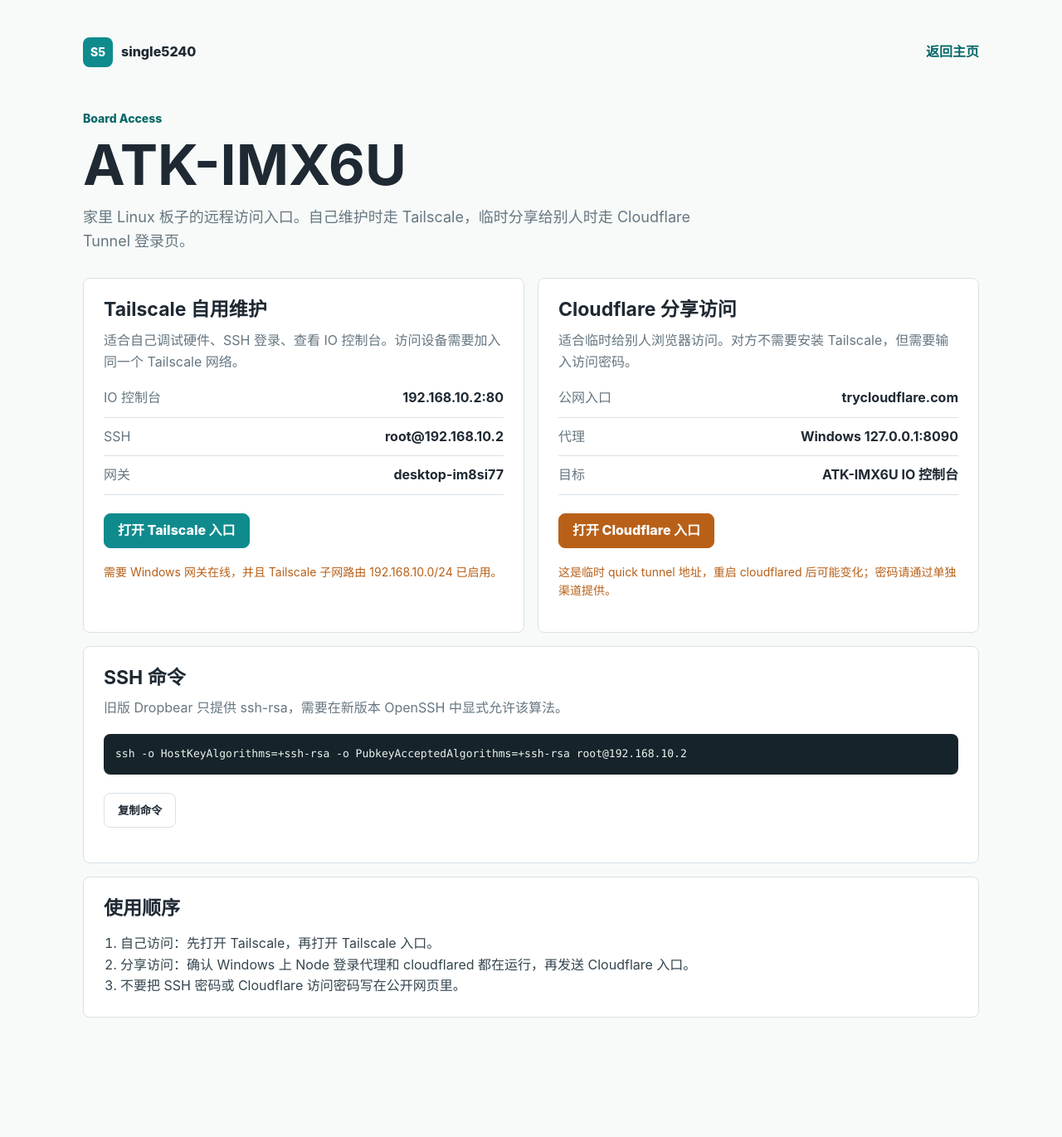
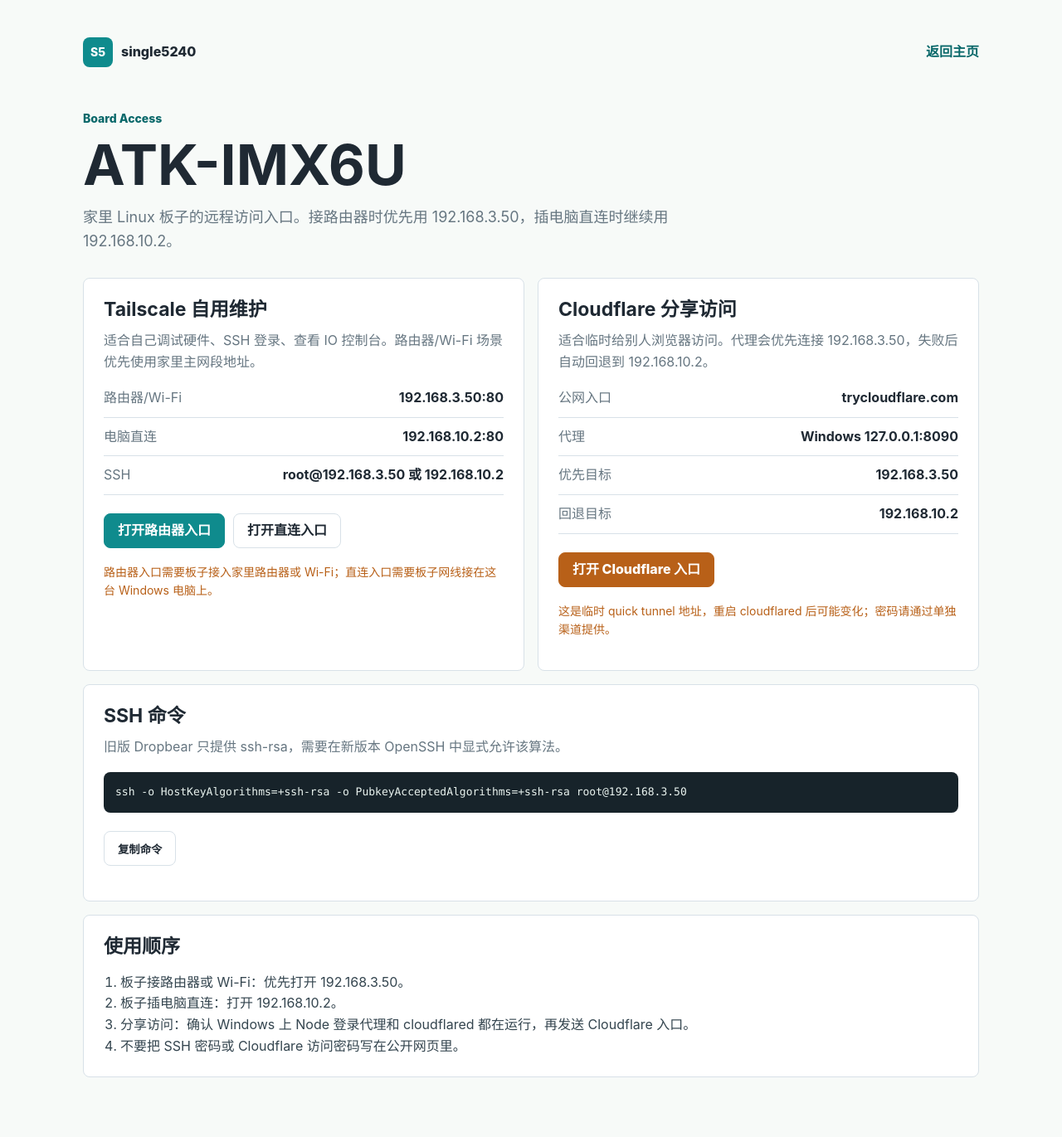
Before and after one commit to single5240/single5240.github.io, a Jekyll site: the page board.html, which Jekyll copies as it is, in a window 1280 px wide. Shown: the whole page at 83% size. Built offline with Jekyll 4.4.1, drawn with Linux system fonts in a browser that asks for light colours; before the commit the page ends 1299 px from its top, so only the background shows below that.

Commit message:
Document dual board network access

```diff
--- a/board.html
+++ b/board.html
@@ -242,31 +242,33 @@
       <section class="hero">
         <p class="eyebrow">Board Access</p>
         <h1>ATK-IMX6U</h1>
-        <p class="lead">家里 Linux 板子的远程访问入口。自己维护时走 Tailscale，临时分享给别人时走 Cloudflare Tunnel 登录页。</p>
+        <p class="lead">家里 Linux 板子的远程访问入口。接路由器时优先用 192.168.3.50，插电脑直连时继续用 192.168.10.2。</p>
       </section>
 
       <section class="grid" aria-label="板子访问入口">
         <article class="panel">
           <h2>Tailscale 自用维护</h2>
-          <p class="panel-copy">适合自己调试硬件、SSH 登录、查看 IO 控制台。访问设备需要加入同一个 Tailscale 网络。</p>
+          <p class="panel-copy">适合自己调试硬件、SSH 登录、查看 IO 控制台。路由器/Wi-Fi 场景优先使用家里主网段地址。</p>
           <ul class="status">
-            <li><span>IO 控制台</span><strong>192.168.10.2:80</strong></li>
-            <li><span>SSH</span><strong>root@192.168.10.2</strong></li>
-            <li><span>网关</span><strong>desktop-im8si77</strong></li>
+            <li><span>路由器/Wi-Fi</span><strong>192.168.3.50:80</strong></li>
+            <li><span>电脑直连</span><strong>192.168.10.2:80</strong></li>
+            <li><span>SSH</span><strong>root@192.168.3.50 或 192.168.10.2</strong></li>
           </ul>
           <div class="actions">
-            <a class="button primary" href="http://192.168.10.2/" target="_blank" rel="noreferrer">打开 Tailscale 入口</a>
+            <a class="button primary" href="http://192.168.3.50/" target="_blank" rel="noreferrer">打开路由器入口</a>
+            <a class="button" href="http://192.168.10.2/" target="_blank" rel="noreferrer">打开直连入口</a>
           </div>
-          <p class="note">需要 Windows 网关在线，并且 Tailscale 子网路由 192.168.10.0/24 已启用。</p>
+          <p class="note">路由器入口需要板子接入家里路由器或 Wi-Fi；直连入口需要板子网线接在这台 Windows 电脑上。</p>
         </article>
 
         <article class="panel">
           <h2>Cloudflare 分享访问</h2>
-          <p class="panel-copy">适合临时给别人浏览器访问。对方不需要安装 Tailscale，但需要输入访问密码。</p>
+          <p class="panel-copy">适合临时给别人浏览器访问。代理会优先连接 192.168.3.50，失败后自动回退到 192.168.10.2。</p>
           <ul class="status">
             <li><span>公网入口</span><strong>trycloudflare.com</strong></li>
             <li><span>代理</span><strong>Windows 127.0.0.1:8090</strong></li>
-            <li><span>目标</span><strong>ATK-IMX6U IO 控制台</strong></li>
+            <li><span>优先目标</span><strong>192.168.3.50</strong></li>
+            <li><span>回退目标</span><strong>192.168.10.2</strong></li>
           </ul>
           <div class="actions">
             <a class="button share" href="https://cholesterol-remark-increasing-dimension.trycloudflare.com" target="_blank" rel="noreferrer">打开 Cloudflare 入口</a>
@@ -277,7 +279,7 @@
         <article class="panel wide">
           <h2>SSH 命令</h2>
           <p class="panel-copy">旧版 Dropbear 只提供 ssh-rsa，需要在新版本 OpenSSH 中显式允许该算法。</p>
-          <code id="ssh-command">ssh -o HostKeyAlgorithms=+ssh-rsa -o PubkeyAcceptedAlgorithms=+ssh-rsa root@192.168.10.2</code>
+          <code id="ssh-command">ssh -o HostKeyAlgorithms=+ssh-rsa -o PubkeyAcceptedAlgorithms=+ssh-rsa root@192.168.3.50</code>
           <div class="actions">
             <button class="button" type="button" id="copy-ssh">复制命令</button>
           </div>
@@ -287,7 +289,8 @@
         <article class="panel wide">
           <h2>使用顺序</h2>
           <ol class="steps">
-            <li>自己访问：先打开 Tailscale，再打开 Tailscale 入口。</li>
+            <li>板子接路由器或 Wi-Fi：优先打开 192.168.3.50。</li>
+            <li>板子插电脑直连：打开 192.168.10.2。</li>
             <li>分享访问：确认 Windows 上 Node 登录代理和 cloudflared 都在运行，再发送 Cloudflare 入口。</li>
             <li>不要把 SSH 密码或 Cloudflare 访问密码写在公开网页里。</li>
           </ol>
```
